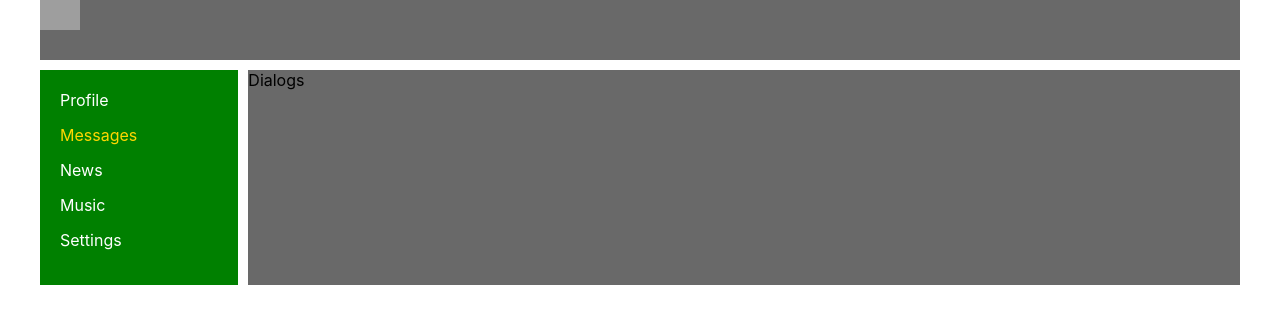
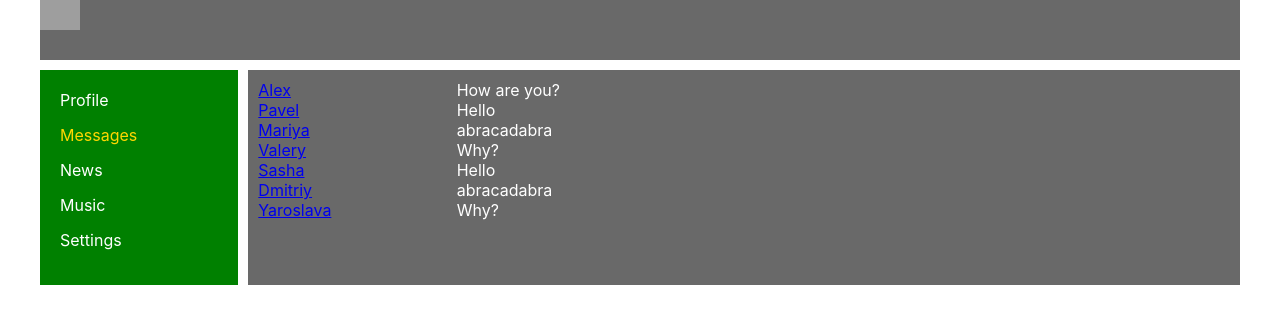
Before and after one commit to PavelAkulovich/Social_network, a React (Create React App) app: page /dialogs in a window 1280 px wide. Shown: the top 324 px of the page. Built offline with nearby package versions, Linux system fonts and the light colour scheme; grey boxes are pictures that could not be loaded.

Commit message:
add: Navlinks to Messages

```diff
--- a/src/App.js
+++ b/src/App.js
@@ -13,8 +13,8 @@ function App() {
         <Navbar />
         <div className='app-wrapper-content'>
           <Routes>
-            <Route path='/profile' element={<Content/>} />
-            <Route path='/dialogs' element={<Dialogs/>}/>
+            <Route path='/profile' element={<Content/>}/>
+            <Route path='/dialogs/*' element={<Dialogs/>}/>
           </Routes>
         </div>
       </div>
--- a/src/components/Dialogs/Dialogs.jsx
+++ b/src/components/Dialogs/Dialogs.jsx
@@ -1,10 +1,45 @@
 
+import { NavLink } from 'react-router-dom'
 import s from './Dialogs.module.css'
+
+const DialogItem = (props) => {
+
+    return (
+        <div className={`${s.dialog} ${s.active}`}>
+            <NavLink to={`/dialogs/${props.id}`}>{props.name}</NavLink>
+        </div>
+    )
+}
+
+const Message = (props) => {
+
+    return (
+        <div className={s.message}>{props.content}</div>
+    )
+}
 
 const Dialogs = (props) => {
     return (
-        <div>
-            Dialogs
+        <div className={s.dialogs}>
+            <div className={s.dialogItem}>
+                <DialogItem name="Alex" id="1"/>
+                <DialogItem name="Pavel" id="2"/>
+                <DialogItem name="Mariya" id="3"/>
+                <DialogItem name="Valery" id="4"/>
+                <DialogItem name="Sasha" id="5"/>
+                <DialogItem name="Dmitriy" id="6"/>
+                <DialogItem name="Yaroslava" id="7"/>
+            </div>
+            <div className={s.messages}>
+                <Message content="How are you?"/>
+                <Message content="Hello"/>
+                <Message content="abracadabra"/>
+                <Message content="Why?"/>
+                <div className={s.message}></div>
+                <div className={s.message}>Hello</div>
+                <div className={s.message}>abracadabra</div>
+                <div className={s.message}>Why?</div>
+            </div>
         </div>
     )
 }
--- a/src/components/Dialogs/Dialogs.module.css
+++ b/src/components/Dialogs/Dialogs.module.css
@@ -0,0 +1,25 @@
+
+.dialogs {
+    display: grid;
+    grid-template-columns: 20% 80%;
+}
+
+.dialogItem {
+    padding: 10px;
+}
+.dialogItem .active{
+    color: gold;
+}
+
+.dialog {
+color: white;
+}
+
+.messages {
+padding: 10px;
+}
+
+.message {
+    color: white;
+
+}
```
